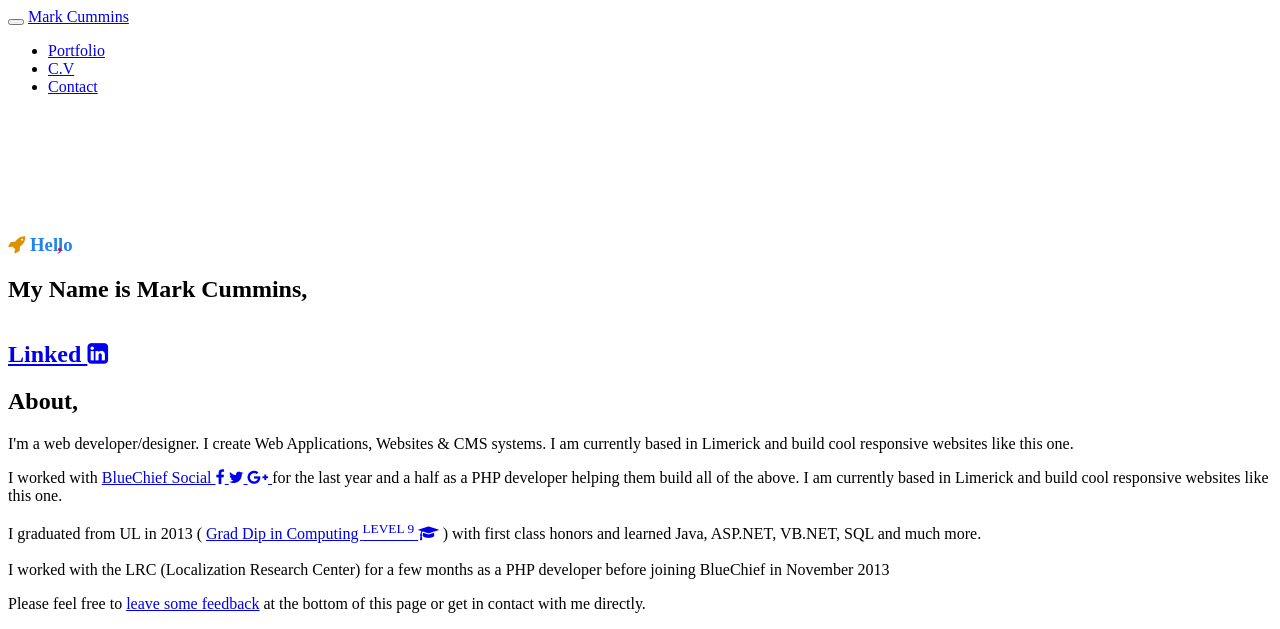
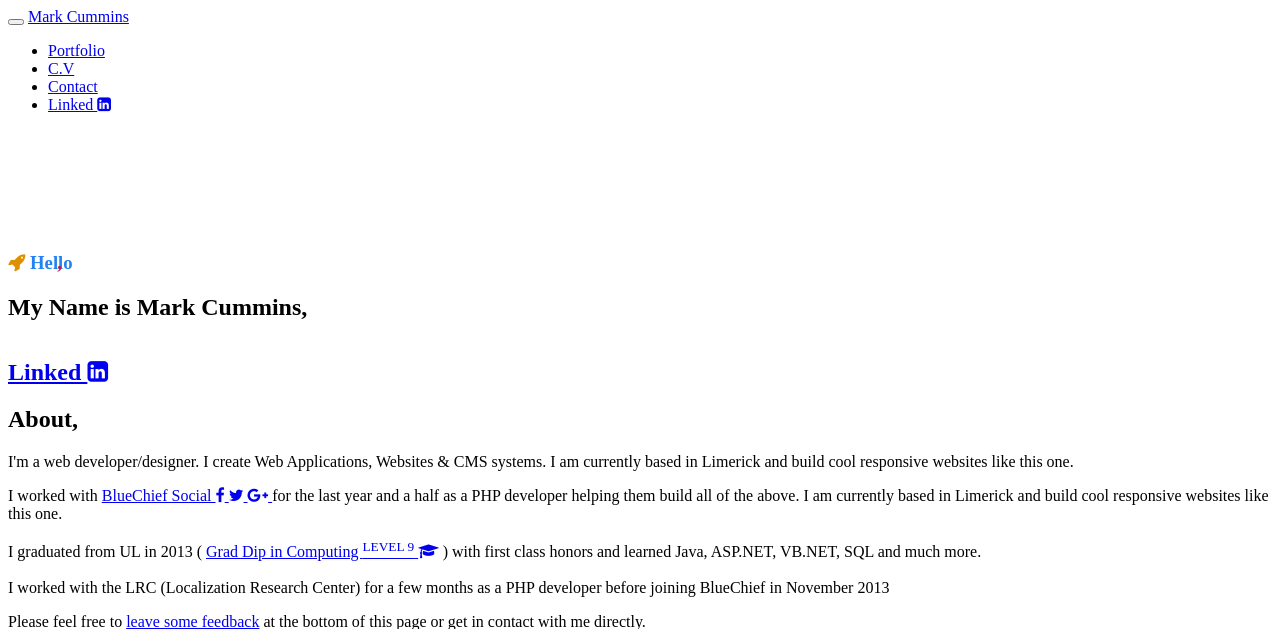
Before and after one commit to markcummins/markcumminswebddesign, a PHP site: the page made by application/views/v_landing_page.php in a window 1280 px wide. Shown: the top 629 px of the page. Run offline with PHP 8.4, Linux system fonts and the light colour scheme; the template is opened without the code that fills it, so the values that code supplies are empty; some libraries are stand-ins or nearby versions.

Commit message:
linkedIn Links fixed

```diff
--- a/application/views/v_landing_page.php
+++ b/application/views/v_landing_page.php
@@ -78,6 +78,11 @@
 					<li><a href="#portfolio">Portfolio</a></li>
 					<li class="active"><a href="#cv">C.V</a></li>
 					<li><a href="#contact">Contact</a></li>
+					<li>
+						<a href="https://www.linkedin.com/in/markcumminswebdeveloper" target="_blank">
+						Linked <i style="border-right:0px;" class="fa fa-linkedin-square"></i>
+						</a>
+					</li>
 				</ul>
 				<!--
 <ul class="nav navbar-nav navbar-right">
@@ -127,7 +132,7 @@
 												<h2>My Name is Mark Cummins,</h2>
 												<br/>
 												<h2 style="display:inline;">
-												<a href="ie.linkedin.com/in/markcumminswebdeveloper" target="_blank">
+													<a href="https://www.linkedin.com/in/markcumminswebdeveloper" target="_blank">
 													Linked <i style="border-right:0px;" class="fa fa-linkedin-square"></i>
 													</a>
 												</h2>
```
